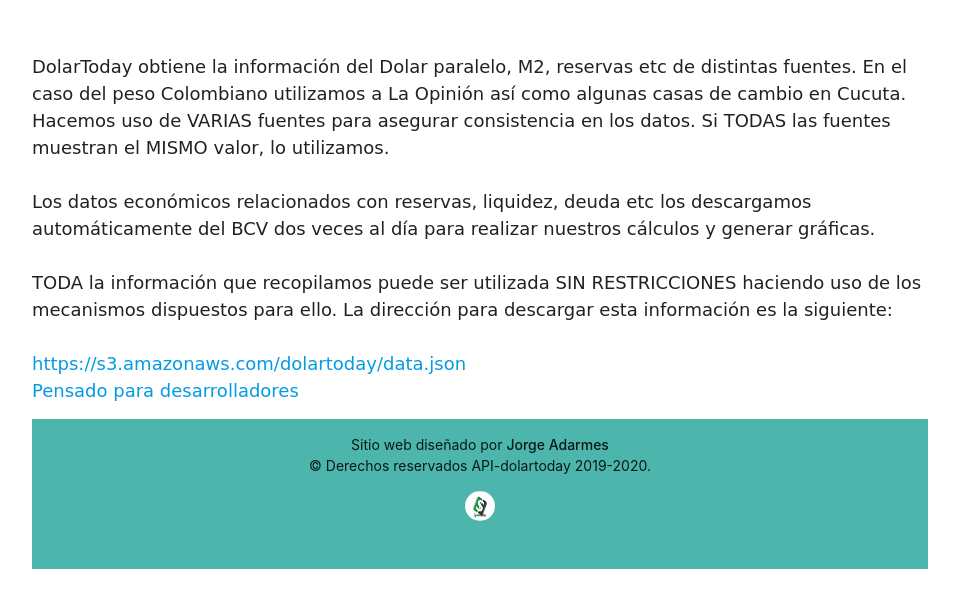
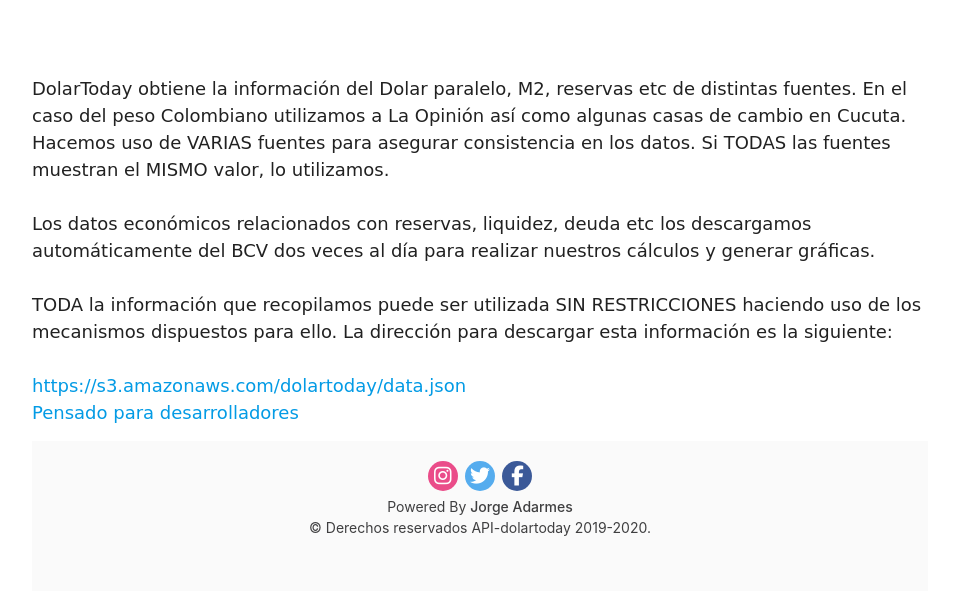
Before and after one commit to makubex64/apidolartodaydigital, a plain HTML site: page index.html in a window 1280 px wide. Shown: the part 814-1405 px from the top of the page, without its empty margins (160-1119 px from the left). Before the commit the page ends 1383 px from the top, so only its background shows below. Drawn offline with nearby package versions, Linux system fonts and the light colour scheme; no server answers; a web font is replaced by a local one.

Commit message:
add files

```diff
--- a/index.html
+++ b/index.html
@@ -7,6 +7,7 @@
 	<link href="https://fonts.googleapis.com/css?family=Baloo+Chettan+2|PT+Serif&display=swap" rel="stylesheet">
 
 	<script src="https://kit.fontawesome.com/a076d05399.js"></script>
+
 
 
 	<title>Document</title>
@@ -114,16 +115,35 @@
 
 
 
-		<div class="footer section center teal lighten-2">
+		<div class="footer section center  grey lighten-5">
+
+
+
+
+			<a href="https://www.instagram.com/dolartoday/?hl=es-la" target="_blank">
+				<i class="fab fa-instagram"></i>
+			</a>
+
+			<a href="https://twitter.com/DolarToday?ref_src=twsrc%5Egoogle%7Ctwcamp%5Eserp%7Ctwgr%5Eauthor" target="_blank">
+				<i class="fab fa-twitter"></i>
+			</a>
+
+			<a href="https://www.facebook.com/DolarToday/" target="_blank">
+				<i class="fab fa-facebook-f"></i>
+			</a>
 
 			<div class="text-footer">
-				<p>Sitio web diseñado por <strong>Jorge Adarmes</strong></p>
+				<p>Powered By <strong>Jorge Adarmes</strong></p>
 				<p>© Derechos reservados API-dolartoday 2019-2020.</p>
 			</div>
 
-			<div class="enlace">
-				<a href=""><img src="./img/dolar-today.png" alt=""></a>
-			</div>
+
+
+
+
+
+
+
 
 		</div>
 
--- a/style.css
+++ b/style.css
@@ -86,11 +86,14 @@
 }
 .text-footer{
 	font-size: 14px;
+	color: #3F3F40;
+;
 }
 .enlace{
-	margin-top: 10px;
+	/*margin-top: 10px;*/
 }
-.enlace img{
+.footer img{
+  margin: 30px;
   padding: 0;
   width: 30px;
   height: 30px;
@@ -98,7 +101,35 @@
   text-decoration: none;
   margin: 5px 2px;
   border-radius: 50%;
+}
+.dolartoday{
+	background: red;
+	margin-top: 10px;
+	float: left;
+}
+.fab {
+  padding: 5px;
+  font-size: 20px;
+  width: 30px;
+  text-align: center;
+  text-decoration: none;
+  margin: 5px 2px;
+  border-radius: 50%;
+}
 
+.fab:hover {
+    opacity: 0.7;
+}
+.fa-facebook-f {
+  background: #3B5998;
+  color: white;
+}
 
-
+.fa-twitter {
+  background: #55ACEE;
+  color: white;
 }
+.fa-instagram {
+  background: #ea4c89;
+  color: white;
+}
```
